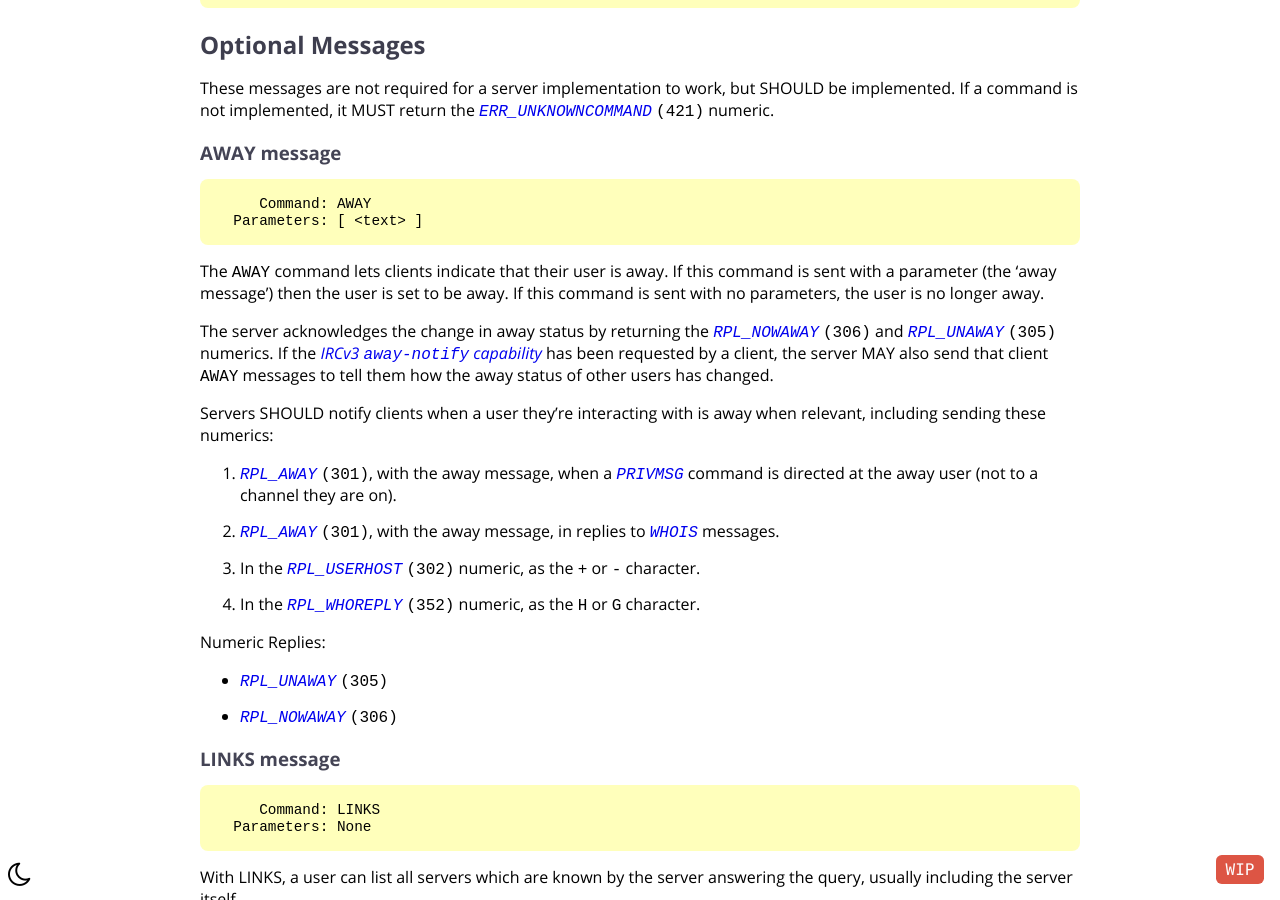
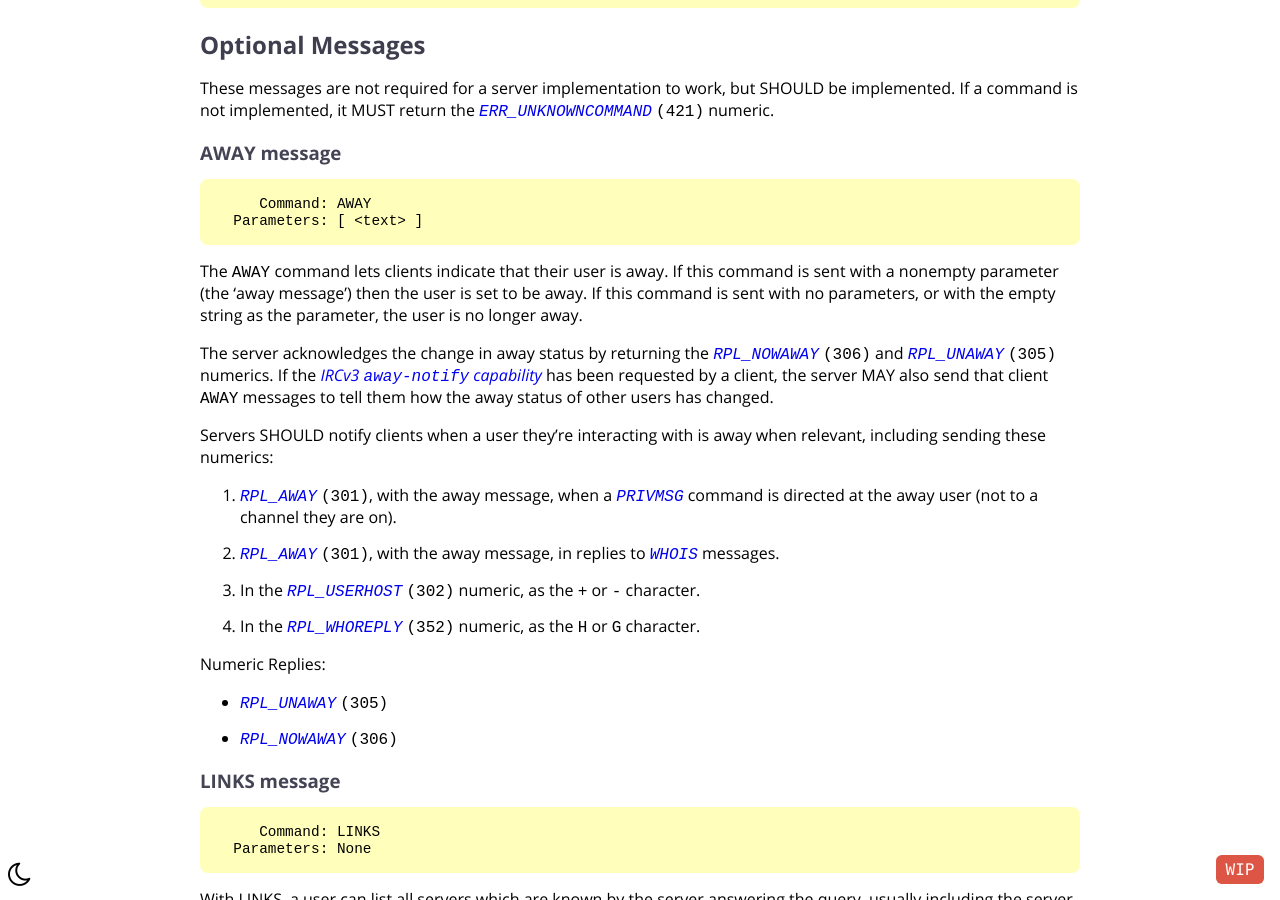
Before and after one commit to ircdocs/modern-irc, a Jekyll site: the page built from index.md, in a window 1280 px wide and 900 px high, scrolled down 53443 px. Built offline with Jekyll 4.4.1, drawn with Linux system fonts in a browser that asks for light colours; the table of contents is made by our own code.

Commit message:
document that `AWAY :\r\n` means "back" (#190)

```diff
--- a/_includes/messages/optional.md
+++ b/_includes/messages/optional.md
@@ -6,7 +6,7 @@ These messages are not required for a server implementation to work, but SHOULD
       Parameters: [ <text> ]
 
 The `AWAY` command lets clients indicate that their user is away.
-If this command is sent with a parameter (the 'away message') then the user is set to be away. If this command is sent with no parameters, the user is no longer away.
+If this command is sent with a nonempty parameter (the 'away message') then the user is set to be away. If this command is sent with no parameters, or with the empty string as the parameter, the user is no longer away.
 
 The server acknowledges the change in away status by returning the {% numeric RPL_NOWAWAY %} and {% numeric RPL_UNAWAY %} numerics.
 If the [IRCv3 `away-notify` capability](https://ircv3.net/specs/extensions/away-notify.html) has been requested by a client, the server MAY also send that client `AWAY` messages to tell them how the away status of other users has changed.
```
